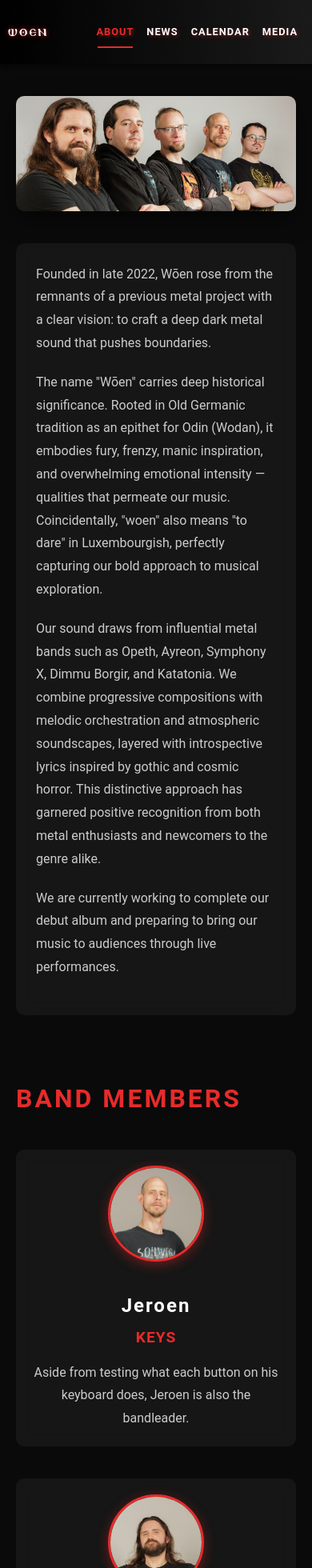
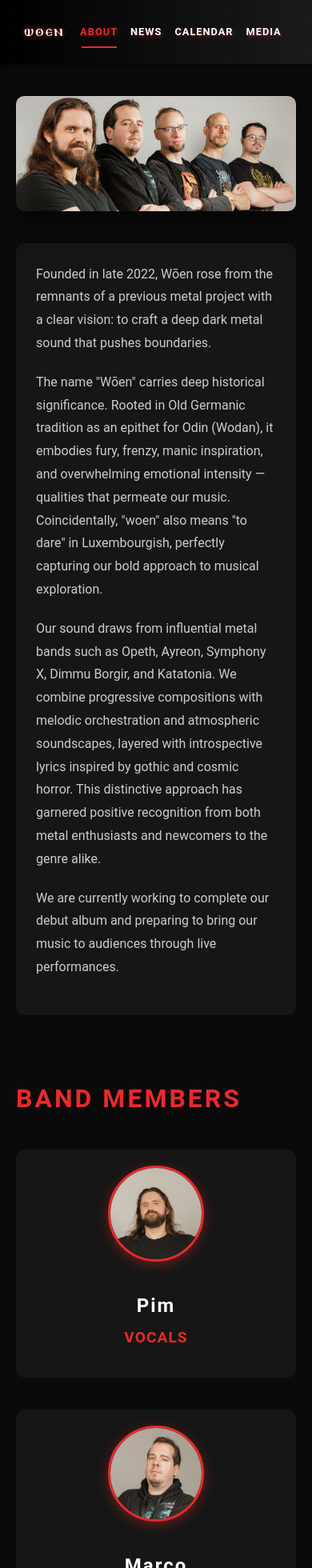
Before and after one commit to woenband/woen, a React (Vite) app: page /woen/about in a window 390 px wide. Shown: the top 1960 px of the page at 80% size. Built offline with nearby package versions, Linux system fonts and the light colour scheme.

Commit message:
Fix styling and navigation issues: center navbar, fix Firefox rendering, add responsive spacing, fix logo navigation with trailing slash

```diff
--- a/src/App.tsx
+++ b/src/App.tsx
@@ -9,7 +9,7 @@ import './App.css';
 
 function App() {
   return (
-    <Router basename="/woen">
+    <Router basename="/woen/">
       <div className="App">
         <Navbar />
         <Routes>
--- a/src/components/Navbar.css
+++ b/src/components/Navbar.css
@@ -27,11 +27,12 @@
 
 .nav-container {
   display: flex;
-  justify-content: space-between;
+  justify-content: center;
   align-items: center;
   width: 100%;
   max-width: 1200px;
-  padding: 0 50px;
+  padding: 0 20px;
+  gap: clamp(10px, 3vw, 40px);
 }
 
 .nav-logo {
@@ -48,6 +49,9 @@
   font-family: 'BandLogoFont', sans-serif;
   text-transform: uppercase;
   animation: navGlow 2s ease-in-out infinite alternate;
+  display: flex;
+  align-items: center;
+  height: 80px;
 }
 
 .nav-logo:hover {
--- a/src/components/Navbar.tsx
+++ b/src/components/Navbar.tsx
@@ -7,9 +7,12 @@ const Navbar = () => {
   return (
     <nav className="navbar">
       <div className="nav-container">
-        <a href="/woen/" className={`nav-logo ${location.pathname === '/' ? 'active' : ''}`}>
+        <Link
+          to="/"
+          className={`nav-logo ${location.pathname === '/' ? 'active' : ''}`}
+        >
           Woen
-        </a>
+        </Link>
         <ul className="nav-menu">
           <li className="nav-item">
             <Link to="/about" className={`nav-link ${location.pathname === '/about' ? 'active' : ''}`}>
--- a/src/components/ParticleEffect.tsx
+++ b/src/components/ParticleEffect.tsx
@@ -15,10 +15,10 @@ type EffectMode = 'spiral' | 'pull' | 'push' | 'none';
 
 interface ParticleEffectProps {
   mode?: EffectMode;
-  horizontalShift?: number; // Shift in pixels (positive = right, negative = left)
+  horizontalShift?: number; // Shift in em units (positive = right, negative = left)
 }
 
-const ParticleEffect = ({ mode = 'spiral', horizontalShift = -7.5 }: ParticleEffectProps) => {
+const ParticleEffect = ({ mode = 'spiral', horizontalShift = -0.075 }: ParticleEffectProps) => {
   const canvasRef = useRef<HTMLCanvasElement>(null);
   const particlesRef = useRef<Particle[]>([]);
   const animationRef = useRef<number>(0);
@@ -30,7 +30,7 @@ const ParticleEffect = ({ mode = 'spiral', horizontalShift = -7.5 }: ParticleEff
   useEffect(() => {
     const letterO = document.querySelector('.letter-o') as HTMLElement;
     if (letterO) {
-      letterO.style.setProperty('--horizontal-shift', `${horizontalShift}px`);
+      letterO.style.setProperty('--horizontal-shift', `${horizontalShift}em`);
     }
   }, [horizontalShift]);
 
--- a/src/index.css
+++ b/src/index.css
@@ -20,7 +20,7 @@
 }
 
 html {
-  scrollbar-gutter: stable; /* Reserve space for scrollbar without forcing it to show */
+  scrollbar-gutter: stable both-edges; /* Reserve space for scrollbar on both sides for symmetry */
   overflow-x: hidden; /* Prevent horizontal scroll on mobile */
 }
 
--- a/src/pages/About.css
+++ b/src/pages/About.css
@@ -121,6 +121,14 @@
   font-size: 1.1rem;
 }
 
+.member-bio p {
+  margin-bottom: 15px;
+}
+
+.member-bio p:last-child {
+  margin-bottom: 0;
+}
+
 @media screen and (max-width: 768px) {
   .band-group-photo {
     max-height: 300px;
--- a/src/pages/About.tsx
+++ b/src/pages/About.tsx
@@ -4,33 +4,45 @@ import './About.css';
 const About = () => {
   const bandMembers = [
     {
-      name: 'Jeroen',
-      role: 'Keys',
-      bio: 'Aside from testing what each button on his keyboard does, Jeroen is also the bandleader.',
-      image: getAssetPath('/images/about/jeroen.jpg')
+      name: 'Pim',
+      role: 'Vocals',
+      bio: ``,
+      image: getAssetPath('/images/about/pim.jpg')
     },
     {
-      name: 'Pim',
-      role: 'Vocals',
-      bio: 'Pim is zo\'n gozer die nog geen bio heeft geschreven.',
-      image: getAssetPath('/images/about/pim.jpg')
+      name: 'Marco',
+      role: 'Guitar',
+      bio: `Initially drawn to the bombastic symphonies and melancholic melodies of early 2000s black and death metal, Marco's musical horizons expanded through the progressive and somber compositions of bands like Opeth, Mourn in Silence, and Insomnium.
+
+      The aggressive and haunting sounds of Dimmu Borgir, Old Man's Child, In Flames, and Dark Tranquillity remain key inspirations and continue to form an essential part of his musical repertoire.
+
+      With Wōen, Marco aims to further develop as a musician, eager to explore new blends and styles by merging his own musical tastes with those of his bandmates.`,
+      image: getAssetPath('/images/about/marco.jpg')
     },
     {
       name: 'Hugo',
       role: 'Drums',
-      bio: 'Hugo is zo\'n kerel die nog geen bio heeft geschreven.',
+      bio: ``,
       image: getAssetPath('/images/about/hugo.jpg')
     },
     {
-      name: 'Marco',
-      role: 'Guitar',
-      bio: 'Marco is zo\'n ventje die nog geen bio heeft geschreven.',
-      image: getAssetPath('/images/about/marco.jpg')
+      name: 'Jeroen',
+      role: 'Keys',
+      bio: `Aside from testing what every button on his keyboard does, and sometimes getting confused when it doesn't do the same thing as last time, Jeroen also serves as the bandleader. After an early encounter with Vangelis's Conquest of Paradise, it took another decade before he returned to the piano and synthesizers.
+
+      Drawing heavily from film scores and everything metal with keyboards, he started jamming with Hugo whom he met at a martial-arts class when they were both high school freshmen.
+
+      His key influences in chronological order are: Vangelis, Black Sabbath, Pink Floyd, Children of Bodom, Symphony X, Anathema, Ayreon, Philip Glass.`,
+      image: getAssetPath('/images/about/jeroen.jpg')
     },
     {
       name: 'Maurits',
       role: 'Bass',
-      bio: 'When he was very young, Maurits had a go at acoustic guitar, but it wasn\'t until his thirties that he discovered the magic of the electric bass guitar and its deep, resonant tones. Influenced by a variety of hard rock and metal bands, especially Opeth, Katatonia, In Mourning, and Nailed to Obscurity, Maurits developed a love for deep and powerful bass lines that add a rich layer to Wōen\'s sound. He also writes most of the lyrics for the band, drawing inspiration from cosmic and gothic horror, as well as from the rich lore in the Soulsborne games.',
+      bio: `When he was very young, Maurits had a go at acoustic guitar, but it wasn't until his thirties that he discovered the magic of the electric bass guitar and its deep, resonant tones.
+
+      Influenced by a variety of hard rock and metal bands, especially Opeth, Katatonia, Black Sabbath, In Mourning, and Nailed to Obscurity, he developed a love for deep and powerful bass lines that add a rich layer to Wōen's sound.
+
+      Maurits also writes most of the lyrics for the band, drawing inspiration from cosmic and gothic horror, as well as from the rich lore in the Soulsborne games.`,
       image: getAssetPath('/images/about/maurits.jpg')
     }
   ];
@@ -70,7 +82,11 @@ const About = () => {
               <div className="member-info">
                 <h3 className="member-name">{member.name}</h3>
                 <p className="member-role">{member.role}</p>
-                <p className="member-bio">{member.bio}</p>
+                <div className="member-bio">
+                  {member.bio.split('\n').map((paragraph, i) => (
+                    <p key={i}>{paragraph}</p>
+                  ))}
+                </div>
               </div>
             </div>
           ))}
--- a/src/pages/Calendar.tsx
+++ b/src/pages/Calendar.tsx
@@ -61,20 +61,20 @@ const Calendar = () => {
                 </div>
               )}
 
-              {upcoming.length > 0 && (
-                <div className={`section-spacer ${today.length ? 'spacer-after-today' : ''}`}></div>
+              {today.length > 0 && upcoming.length > 0 && (
+                <div className={`separator`}></div>
               )}
 
               {upcoming.length > 0 ? (
                 <div className="concerts-list concerts-upcoming">
                   {upcoming.map(renderCard)}
                 </div>
-              ) : (
+              ) : today.length === 0 && (
                 <div className="no-upcoming">No upcoming events as of now.</div>
               )}
 
               {past.length > 0 && (
-                <div className={`section-spacer ${upcoming.length || today.length ? 'spacer-before-past' : ''}`}></div>
+                <div className={`separator`}></div>
               )}
 
               {past.length > 0 && (
--- a/src/pages/Home.css
+++ b/src/pages/Home.css
@@ -97,6 +97,19 @@
   -webkit-text-stroke: 2px black;
 }
 
+/* Firefox-specific fix for regular letters to prevent red artifacts */
+@supports (-moz-appearance: none) {
+  .band-name .regular-letters {
+    /* Prevent gradient bleed-through in Firefox */
+    background: none;
+    -webkit-background-clip: border-box;
+    background-clip: border-box;
+    /* Force paint containment to prevent glow artifacts */
+    text-shadow: none;
+    paint-order: stroke fill;
+  }
+}
+
 /* Invisible placeholder for O to maintain layout */
 .band-name .letter-placeholder {
   color: transparent;
@@ -149,21 +162,29 @@
 
 /* Firefox-specific: add blur and stronger glow to simulate gradient fade */
 @supports (-moz-appearance: none) {
+  /* Remove parent gradient in Firefox to prevent artifacts */
+  .band-name {
+    background: none;
+  }
+
+  .letter-o {
+    color: rgba(231, 43, 43, 0.5) !important;
+  }
+
   /* Apply opacity/blur to inner text wrapper only */
   .letter-o-text {
     display: inline-block;
-    filter: blur(25px) !important;
-    opacity: 0.25 !important;
+    color: rgba(231, 43, 43, 0.6) !important;
+    -webkit-text-fill-color: rgba(231, 43, 43, 0.6) !important;
+    /* Reduced blur - scale with viewport: min 2px, preferred 0.6vw, max 6px */
+    filter: blur(clamp(2px, 0.6vw, 6px)) !important;
+    opacity: 0.6 !important;
     text-shadow:
       0 0 2px rgba(231, 43, 43, 0.8),
       0 0 4px rgba(231, 43, 43, 0.7),
       0 0 6px rgba(231, 43, 43, 0.6),
       0 0 8px rgba(231, 43, 43, 0.5),
       0 0 12px rgba(231, 43, 43, 0.4) !important;
-  }
-
-  .letter-o {
-    color: rgba(231, 43, 43, 0.5) !important;
   }
 }
 
@@ -173,7 +194,9 @@
   position: absolute;
   top: 50%;
   left: 50%;
-  transform: translate(-50%, -50%) translateX(var(--horizontal-shift, 0px));
+  /* Use margin-left with em units to shift left - scales with font size */
+  margin-left: -0.04em;
+  transform: translate(-50%, -50%);
   /* Scale dot with font size: 0.3em for 10rem = 30px, 0.3em for 5rem = 15px */
   width: 0.3em;
   height: 0.3em;
--- a/src/pages/Media.css
+++ b/src/pages/Media.css
@@ -58,10 +58,6 @@
   grid-template-columns: repeat(auto-fill, minmax(350px, 1fr));
   gap: 25px;
   animation: fadeIn 0.5s ease;
-}
-
-.videos-section {
-  margin-top: 80px;
 }
 
 @keyframes fadeIn {
--- a/src/pages/Media.tsx
+++ b/src/pages/Media.tsx
@@ -106,18 +106,8 @@ const Media = () => {
   return (
     <div className="media">
       <div className="media-container">
-        <div className="photos-grid">
-          {photos.map((photo, index) => (
-            <div key={index} className="photo-card" onClick={() => setSelectedPhoto(photo.url)}>
-              <img src={photo.url} alt={photo.caption} />
-              <div className="photo-overlay">
-                <p>{photo.caption}</p>
-              </div>
-            </div>
-          ))}
-        </div>
 
-        <div className="videos-grid videos-section">
+        <div className="videos-grid">
           {videos.map((video, index) => (
             <div key={index} className="video-card" onClick={() => setSelectedVideo(index)}>
               <div className="video-thumbnail">
@@ -129,6 +119,19 @@ const Media = () => {
               </div>
               <div className="video-info">
                 <h3>{video.title}</h3>
+              </div>
+            </div>
+          ))}
+        </div>
+
+        <hr className="separator" />
+
+        <div className="photos-grid">
+          {photos.map((photo, index) => (
+            <div key={index} className="photo-card" onClick={() => setSelectedPhoto(photo.url)}>
+              <img src={photo.url} alt={photo.caption} />
+              <div className="photo-overlay">
+                <p>{photo.caption}</p>
               </div>
             </div>
           ))}
--- a/src/styles/theme.css
+++ b/src/styles/theme.css
@@ -20,3 +20,12 @@
   --shadow-dark: rgba(0, 0, 0, 0.9);
   --shadow-medium: rgba(0, 0, 0, 0.5);
 }
+
+/* Reusable separator */
+.separator {
+  margin: 30px auto;
+  height: 2px;
+  background: var(--primary-color);
+  border: none;
+  border-radius: 1px;
+}
```
